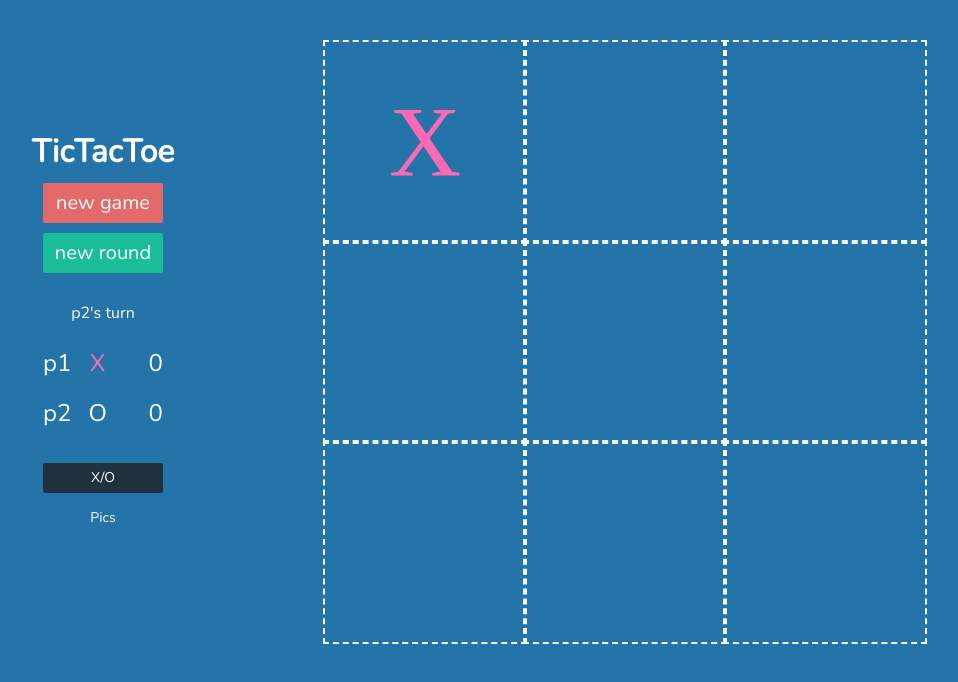
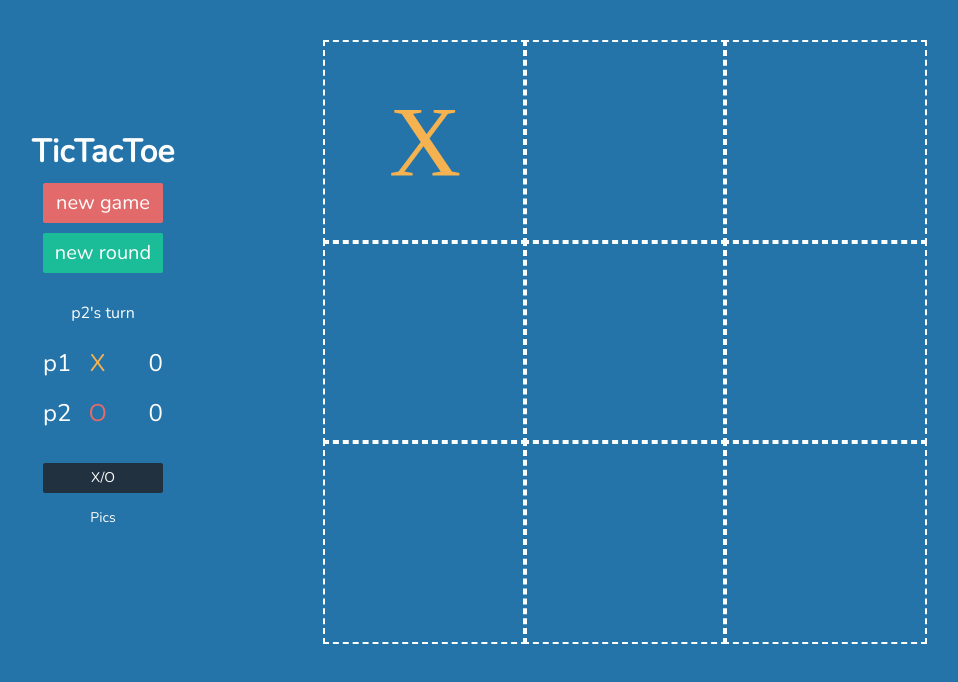
Before and after one commit to douMax/tictactoe, a plain HTML site: page index.html in a window 1280 px wide. Both pictures are taken after a click on the element 486 px from the left and 142 px from the top of the page. Shown: the whole page, without its empty margins (61-1019 px from the left). Drawn offline with nearby package versions, Linux system fonts and the light colour scheme.

Commit message:
new color for x o

```diff
--- a/css/style.css
+++ b/css/style.css
@@ -93,13 +93,13 @@ h1{
 
 .p1x::after{
   content:" X";
-  color: hotpink;
+  color: #F4B350;
   font-size: 24px;
 }
 
 .p2o::after{
   content:" O";
-  color: white;
+  color: #E26A6A;
   font-size: 24px;
 }
 
@@ -204,13 +204,13 @@ h1{
 
 .x::after{
   content:"X";
-  color: hotpink;
+  color: #F4B350;
   font-size: 100px;
 }
 
 .o::after{
   content:"O";
-  color: white;
+  color: #E26A6A;
   font-size: 100px;
 }
 
```
